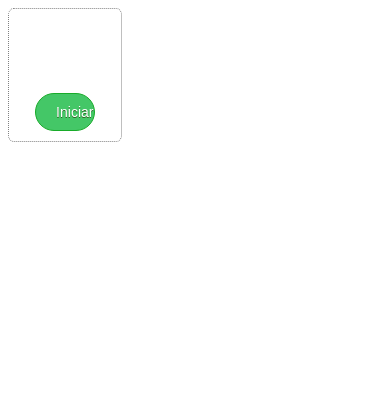
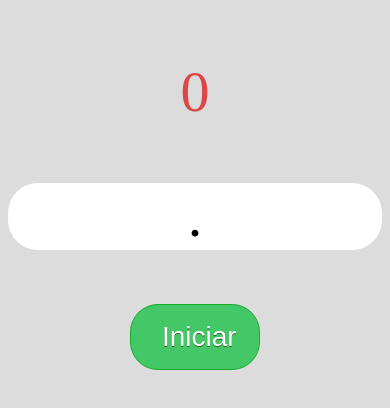
Before and after one commit to andervanse/brain-training, an Angular app: page / in a window 390 px wide. Shown: the top 408 px of the page. Built offline with nearby package versions, Linux system fonts and the light colour scheme.

Commit message:
CSS adjustments

```diff
--- a/src/app/app.component.css
+++ b/src/app/app.component.css
@@ -1,16 +1,14 @@
+
 
 main {
     position: relative;
-    width: 30%;
     height: 40%;
-	border: 1px dotted gray;
-	border-radius: 5%;
 	text-align: center;
 	margin: 0px;
 }
 
 .countdown-number {
-	font-size: 38px;
+	font-size: 58px;
 	color: #db4646;
 }
 
@@ -18,10 +16,22 @@ main {
 	top: 5px;
     height: 20%;
     background-color: #ffffff;
-    border-radius: 20%;
+	-moz-border-radius:30px;
+	-webkit-border-radius:30px;
+	border-radius:30px;
     justify-content: center;
 	margin: auto;
 	font-size: 58px;
+}
+
+ul {
+	margin: 18px 0px 8px 0px;
+}
+
+li {
+	margin: 8px 0px 8px 0px;
+	list-style-type: none;
+	font: 18px/1 Helvetica, Verdana, sans-serif;
 }
 
 .center {
@@ -34,7 +44,6 @@ main {
 	color: #2f6627;
 }
 
-
 button {
 	-moz-border-radius:28px;
 	-webkit-border-radius:28px;
@@ -44,32 +53,20 @@ button {
 	display:inline-block;
 	cursor:pointer;
 	font-family:Arial;
-	font-size:22px;
+	font-size:28px;
 	padding:16px 31px;
 	text-decoration:none;
-    width: 120px;
+    width: 130px;
     text-align: center;
 }
 
+button:hover,
+button:active {
+	outline: none;
+	background-color: white;
+}
+
 @media screen and (max-width: 800px) {
-	.word {
-       font-size: 38px;
-	}
-
-	button {
-		font-size: 14px;
-		padding: 10px 20px;
-		width: 60px;
-	}
-
-	button[name="btnVerdadeiro"] {
-		width: 40px;
-	}
-
-	button[name="btnFalso"] {
-		width: 40px;
-	}
-
 	.result {
 		font-size:16px;
 	}
@@ -102,11 +99,7 @@ button[name="btnStart"] {
 	text-shadow:0px 1px 0px #2f6627;
 }
 
-button:active {
-	position:relative;
-	top:1px;
-}
-
 .bottom {
+	margin: 18px 0px 8px 0px;
 	position: relative;
 }
--- a/src/app/app.component.html
+++ b/src/app/app.component.html
@@ -3,7 +3,7 @@
     <p class="countdown-number">{{ countdownNumber }}</p>
   </div>
   <div>
-    <p *ngIf="!isBntStartVisible" class="word" [ngStyle]="{'color': randomColor?.color}">{{ randomName?.name }}</p>
+    <p class="word" [ngStyle]="{'color': randomColor?.color}">{{ randomName?.name }}</p>
   </div>
   <br/>
   <br/>
@@ -20,7 +20,7 @@
 <div>
   <ul>
     <li *ngFor="let score of getScores()">
-      Level: {{ score.level }} - Acertos {{ score.qttRight }} - Erros {{ score.qttMistakes }}
+      <b>{{ score.level }}</b>.  Acertos {{ score.qttRight }} - Erros {{ score.qttMistakes }}
     </li>
   </ul>
 </div>
--- a/src/app/app.component.ts
+++ b/src/app/app.component.ts
@@ -25,6 +25,8 @@ export class AppComponent implements OnInit {
                  private scoreService :ScoreService) { }
 
     ngOnInit(): void {
+        this.countdownNumber = 0;
+        this.randomName =  { index: -1, name: ' . ' };
         this.isBntStartVisible = true;
         this.countdownService.tick.subscribe(tickNumber => this.countdownNumber = tickNumber);
         this.countdownService.finish.subscribe(tickNumber => {
--- a/src/styles.css
+++ b/src/styles.css
@@ -1 +1,4 @@
-/* You can add global styles to this file, and also import other style files */
+
+body {
+	background-color: gainsboro;
+}
```
